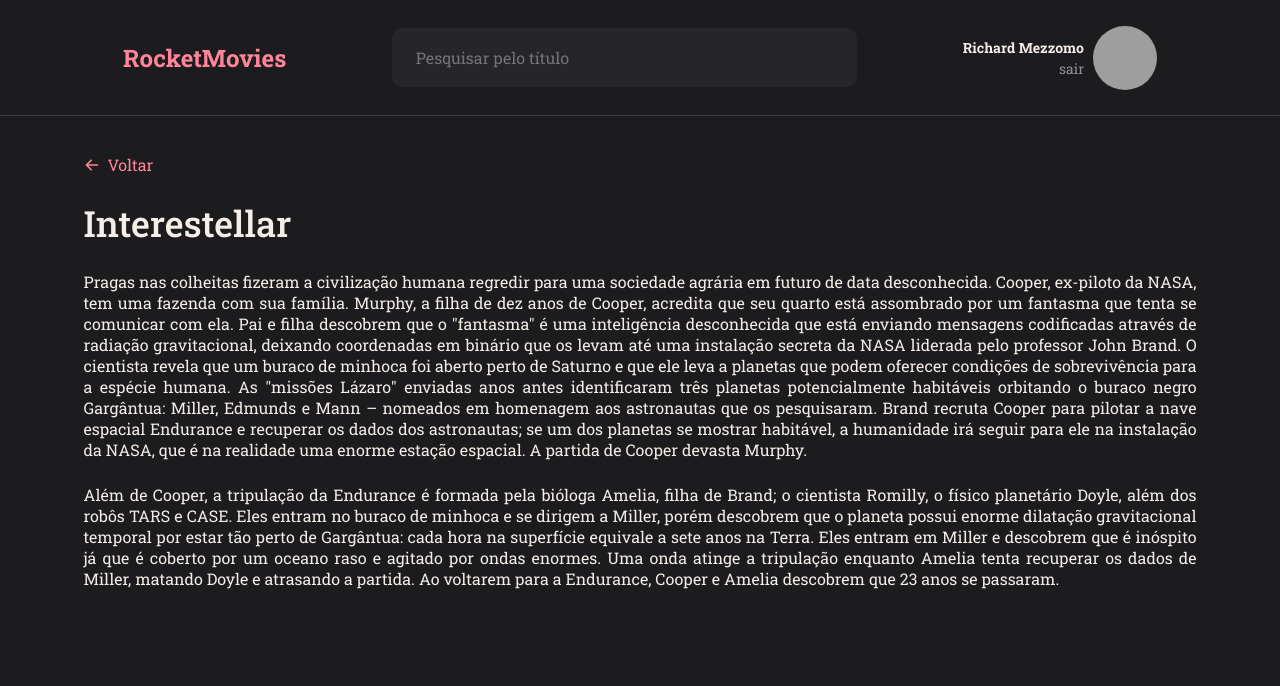
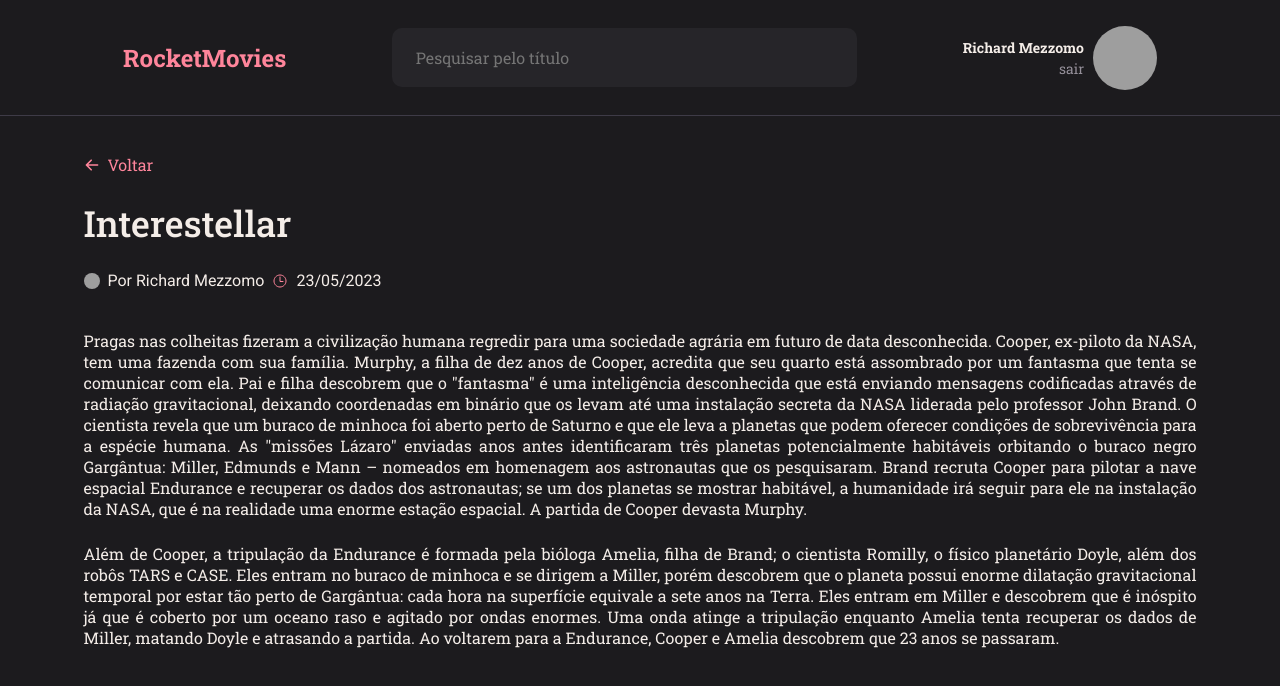
Before and after one commit to richardmezzomo/RocketMovies-Frontend, a React (Vite) app: page / in a window 1280 px wide. Shown: the top 686 px of the page. Built offline with nearby package versions, Linux system fonts and the light colour scheme; grey boxes are pictures that could not be loaded.

Commit message:
feat: adds createdat

```diff
--- a/index.html
+++ b/index.html
@@ -6,7 +6,7 @@
     <title>RocketMovies</title>
     <link rel="preconnect" href="https://fonts.googleapis.com">
     <link rel="preconnect" href="https://fonts.gstatic.com" crossorigin>
-    <link href="https://fonts.googleapis.com/css2?family=Roboto+Slab:wght@400;500;700&display=swap" rel="stylesheet">
+    <link href="https://fonts.googleapis.com/css2?family=Roboto&family=Roboto+Slab:wght@400;500;700&display=swap" rel="stylesheet">
   </head>
   <body>
     <div id="root"></div>
--- /dev/null
+++ b/src/components/CreatedAt/index.jsx
@@ -0,0 +1,13 @@
+import { Container } from "./styles";
+import { IoTimeOutline } from "react-icons/io5";
+
+export function CreatedAt ({ children, date }) {
+  return (
+    <Container>
+      <img src="https://github.com/richardmezzomo.png" alt="" />
+      <p>Por Richard Mezzomo</p>
+      <div><IoTimeOutline /></div>
+      <p>23/05/2023</p>
+    </Container>
+  )
+}
--- /dev/null
+++ b/src/components/CreatedAt/styles.js
@@ -0,0 +1,30 @@
+import styled from 'styled-components';
+
+export const Container = styled.div`
+    display: flex;
+    flex-direction: row;
+    align-items: center;
+    padding-bottom: 4rem;
+    gap: .8rem;
+
+    > img {
+        width: 1.6rem;
+        height: 1.6rem;
+        border-radius: 50%;
+    }
+
+    > p {
+        font-family: 'Roboto';
+        font-style: normal;
+        font-weight: 400;
+        font-size: 1.6rem;
+        line-height: 1.9rem;
+    }
+
+    > div {
+        color: ${({ theme }) => theme.COLORS.PINK};
+        font-size: 1.6rem;
+        display: flex;
+        align-items: center;
+    }
+`
--- a/src/components/Header/index.jsx
+++ b/src/components/Header/index.jsx
@@ -10,7 +10,6 @@ export function Header() {
           <strong>Richard Mezzomo</strong>
           <a href=""><span>sair</span></a>
         </div>
-
         <img src="https://github.com/richardmezzomo.png" alt="Foto do Usuário" />
       </Profile>
     </Container>
--- a/src/pages/Details/index.jsx
+++ b/src/pages/Details/index.jsx
@@ -2,9 +2,11 @@ import { Container, Content } from './styles'
 
 import { HiArrowLeft } from "react-icons/hi";
 
+
 import { Header } from '../../components/Header' // Importa o componente Header
 import { LinkBack } from '../../components/LinkBack' // Importa o componente LinkBack
 import { Tag } from '../../components/Tag' // Importa o componente Tag
+import { CreatedAt } from '../../components/CreatedAt';
 
 export function Details() {
   return (
@@ -14,6 +16,7 @@ export function Details() {
         <Content>
           <LinkBack to="/"><HiArrowLeft />Voltar</LinkBack>
           <h1>Interestellar</h1>
+          <CreatedAt></CreatedAt>
           <p>
             Pragas nas colheitas fizeram a civilização humana regredir para uma sociedade agrária em futuro de data desconhecida. Cooper, ex-piloto da NASA, tem uma fazenda com sua família. Murphy, a filha de dez anos de Cooper, acredita que seu quarto está assombrado por um fantasma que tenta se comunicar com ela. Pai e filha descobrem que o "fantasma" é uma inteligência desconhecida que está enviando mensagens codificadas através de radiação gravitacional, deixando coordenadas em binário que os levam até uma instalação secreta da NASA liderada pelo professor John Brand. O cientista revela que um buraco de minhoca foi aberto perto de Saturno e que ele leva a planetas que podem oferecer condições de sobrevivência para a espécie humana. As "missões Lázaro" enviadas anos antes identificaram três planetas potencialmente habitáveis orbitando o buraco negro Gargântua: Miller, Edmunds e Mann – nomeados em homenagem aos astronautas que os pesquisaram. Brand recruta Cooper para pilotar a nave espacial Endurance e recuperar os dados dos astronautas; se um dos planetas se mostrar habitável, a humanidade irá seguir para ele na instalação da NASA, que é na realidade uma enorme estação espacial. A partida de Cooper devasta Murphy.
           </p>
```
